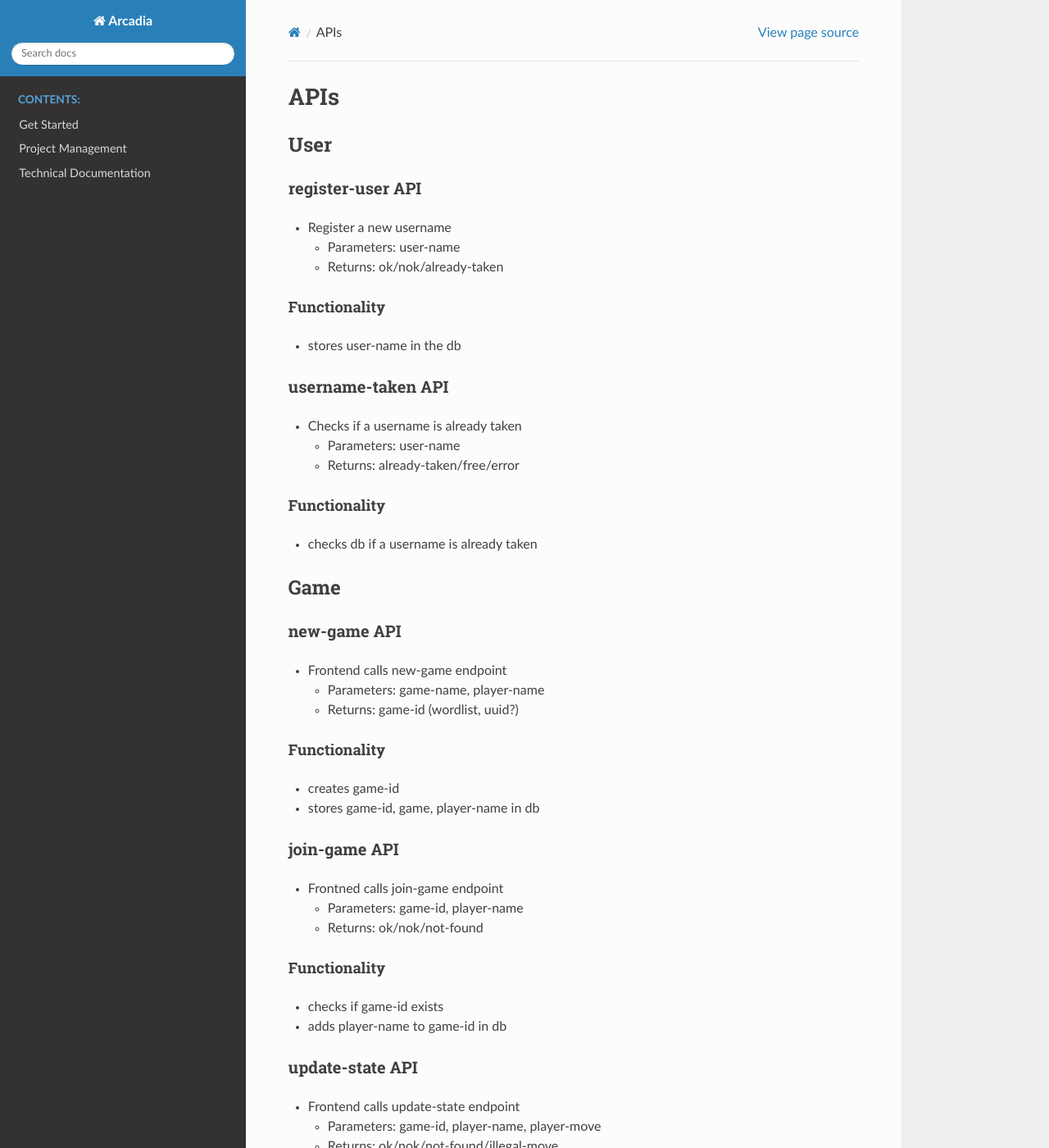
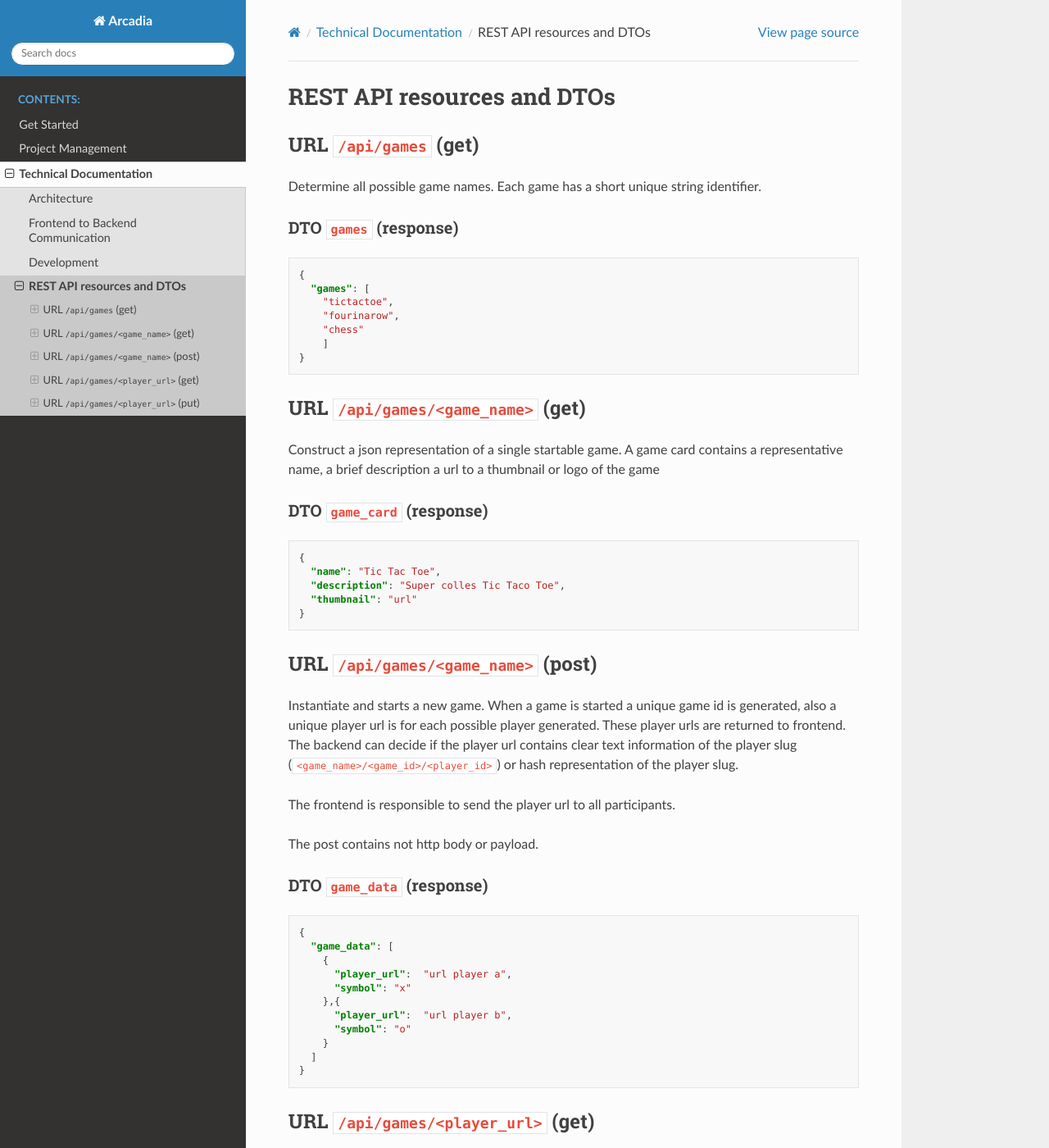
Before and after one commit to games2click/games2click.github.io, a Sphinx documentation site: the page built from docs/technical_documentation/api/apis.md, in a window 1280 px wide and 1400 px high. Shown: the whole window at 82% size. Built offline with Sphinx 7.4.7 and the Read the Docs theme 2.0.0, drawn with Linux system fonts in a browser that asks for light colours; some of the changed text lies outside the part shown.

````diff
--- a/docs/conf.py
+++ b/docs/conf.py
@@ -2,7 +2,7 @@
 #
 # For the full list of built-in configuration values, see the documentation:
 # https://www.sphinx-doc.org/en/master/usage/configuration.html
-
+import os
 # -- Project information -----------------------------------------------------
 # https://www.sphinx-doc.org/en/master/usage/configuration.html#project-information
 
@@ -13,10 +13,12 @@ author = 'SWD22 Arcadia Team'
 # -- General configuration ---------------------------------------------------
 # https://www.sphinx-doc.org/en/master/usage/configuration.html#general-configuration
 
-extensions = ['myst_parser']
+extensions = ['myst_parser', 'sphinxcontrib.plantuml']
 
 templates_path = ['_templates']
 exclude_patterns = ['_build', 'Thumbs.db', '.DS_Store']
+
+plantuml = ["java", "-jar", os.path.realpath(os.path.join(os.path.dirname(__file__), os.pardir, "/doc/plantuml.jar"))]
 
 source_suffix = {
     '.rst': 'restructuredtext',
--- a/docs/technical_documentation/api/apis.md
+++ b/docs/technical_documentation/api/apis.md
@@ -1,68 +1,99 @@
-# APIs
+# REST API resources and DTOs
 
-## User
+## URL `/api/games` (get)
 
-### register-user API
+Determine all possible game names. Each game has a short unique string identifier.
 
-- Register a new username
-  - Parameters: user-name
-  - Returns: ok/nok/already-taken
+### DTO `games` (response)
 
-#### Functionality
+```json
+{
+  "games": [
+    "tictactoe",
+    "fourinarow",
+    "chess"
+    ]
+}
+```
 
-- stores user-name in the db
+## URL `/api/games/<game_name>` (get)
 
-### username-taken API
+Construct a json representation of a single startable game. A game card contains a representative name, a brief
+description a url to a thumbnail or logo of the game
 
-- Checks if a username is already taken
-  - Parameters: user-name
-  - Returns: already-taken/free/error
+### DTO `game_card` (response)
+```json
+{
+  "name": "Tic Tac Toe",
+  "description": "Super colles Tic Taco Toe",
+  "thumbnail": "url"
+}
+```
 
-#### Functionality
+## URL `/api/games/<game_name>` (post)
 
-- checks db if a username is already taken
+Instantiate and starts a new game. When a game is started a unique game id is generated, also a unique player url is
+for each possible player generated. These player urls are returned to frontend. The backend can decide if the player
+url contains clear text information of the player slug (```<game_name>/<game_id>/<player_id>```) or hash representation of
+the player slug.
 
-## Game
+The frontend is responsible to send the player url to all participants.
 
-### new-game API
+The post contains not http body or payload.
 
-- Frontend calls new-game endpoint
-  - Parameters: game-name, player-name
-  - Returns: game-id (wordlist, uuid?)
+### DTO `game_data` (response)
 
-#### Functionality
+```json
+{
+  "game_data": [
+    {
+      "player_url":  "url player a",
+      "symbol": "x"
+    },{
+      "player_url":  "url player b",
+      "symbol": "o"
+    }
+  ]
+}
+```
 
-- creates game-id
-- stores game-id, game, player-name in db
+## URL `/api/games/<player_url>` (get)
 
-### join-game API
+Return the current state of the game data. Each game plugin is responsible to return the current state of its own game
+in a manner that frontend plugin can render all its information. "turns" represent all moves in sequential order, so
+the client can easily determine which player did the last move (the last entry in the turns array). The exact type of
+of the entries in turns depends on the game. The game plugin can decide wich data is needed to play or view the next
+move. The entries of turns array must contain player information so the frontend can decide if the current player can
+do the current move or the player can only watch the current state of the game.
 
-- Frontned calls join-game endpoint
-  - Parameters: game-id, player-name
-  - Returns: ok/nok/not-found
+For easier understanding of the dtos example data of the game tic tac toe is used.
 
-#### Functionality
+### DTO `game_state` (response)
 
-- checks if game-id exists
-- adds player-name to game-id in db
+```json
+{
+  "game_state": {
+    "turns": [
+      {"row": 2, "col": 2, "value": "a"},
+      {"row": 1, "col": 1, "value": "b"}
+    ],
+    "player_won": "b"
+  }
+}
+```
+Field `won` is optional, if the game isn't yet finished, the field is not set or is empty.
 
-### update-state API
 
-- Frontend calls update-state endpoint
-  - Parameters: game-id, player-name, player-move
-  - Returns: ok/nok/not-found/illegal-move
+## URL `/api/games/<player_url>` (put)
+Player does its move. The data of the move is sent to the backend. The backend validates the move and the game state is
+updated. The frontend implementation is responsible to get the game state after this operation to determine the game
+state after that move, for example if the current player won or the game is finished.
+The frontend game plugin is responsible to send the data in a format the backend game plugin can understand.
 
-#### Functionality
+For easier understanding of the dtos example data of the game tic tac toe is used.
 
-- see backend game module
+### DTO `game_move` (request)
 
-### poll-state API
-
-- Frontend calls poll-state endpoint
-  - Parameters: game-id, player-name
-  - Returns: game-state/not-found
-
-#### Functionality
-
-- checks if game-id exists
-- returns game-state stored in db
+```json
+{"row": 2, "col": 2}
+```
--- a/docs/technical_documentation/technical_documentation.rst
+++ b/docs/technical_documentation/technical_documentation.rst
@@ -8,5 +8,6 @@ Technical Documentation
    :caption: technical_documentation:
 
    architecture.md
-   front-back-communication.md
+   front-back-communication.rst
    development.md
+   api/apis.md
````
Also changed, not shown: docs/technical_documentation/front-back-communication.md (deleted, +0 -110 lines), docs/technical_documentation/front-back-communication.rst (added, +16 -0 lines).
